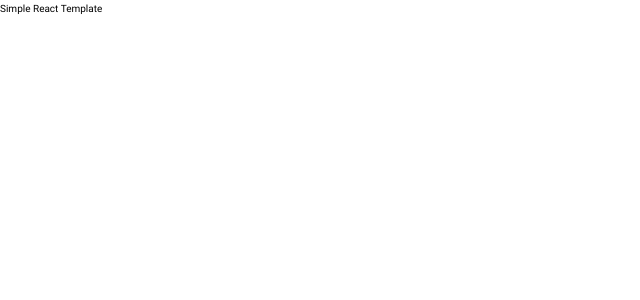
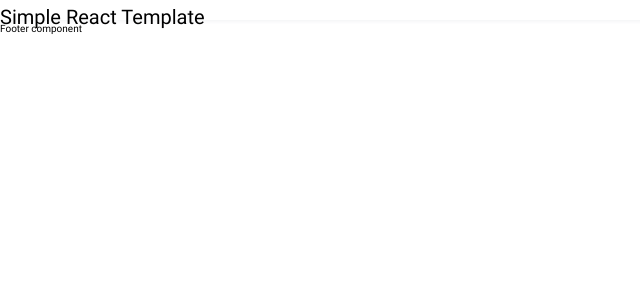
Before and after one commit to maxponmar/simple-react-template, a React (Create React App) app: page / in a window 1280 px wide. Shown: the top 300 px of the page, without its empty margins (0-640 px from the left). Built offline with nearby package versions, Linux system fonts and the light colour scheme.

Commit message:
Some project modifications
- Change App.css to App.module.css
- Basic structre to the App component
- component.js remove (dummy file)

```diff
--- a/src/App.js
+++ b/src/App.js
@@ -1,9 +1,15 @@
-import './App.css';
+import styles from './App.module.css';
+import Footer from './components/footer/Footer';
+import Header from './components/header/Header';
 
 function App() {
   return (
-    <div className="App">
-      Simple React Template
+    <div className={styles.app}>
+      <Header title={"Simple React Template"}/>
+      <div className={styles.container}>
+
+      </div>
+      <Footer/>
     </div>
   );
 }
--- /dev/null
+++ b/src/App.module.css
@@ -0,0 +1,8 @@
+.app {
+  /* Header hight margin */
+  margin-top: 2rem;
+}
+
+.container {
+
+}
```
Also changed, not shown: src/App.css (deleted), src/components/components.js (deleted), 1 other file (tests, documents, lock files or other folders).
